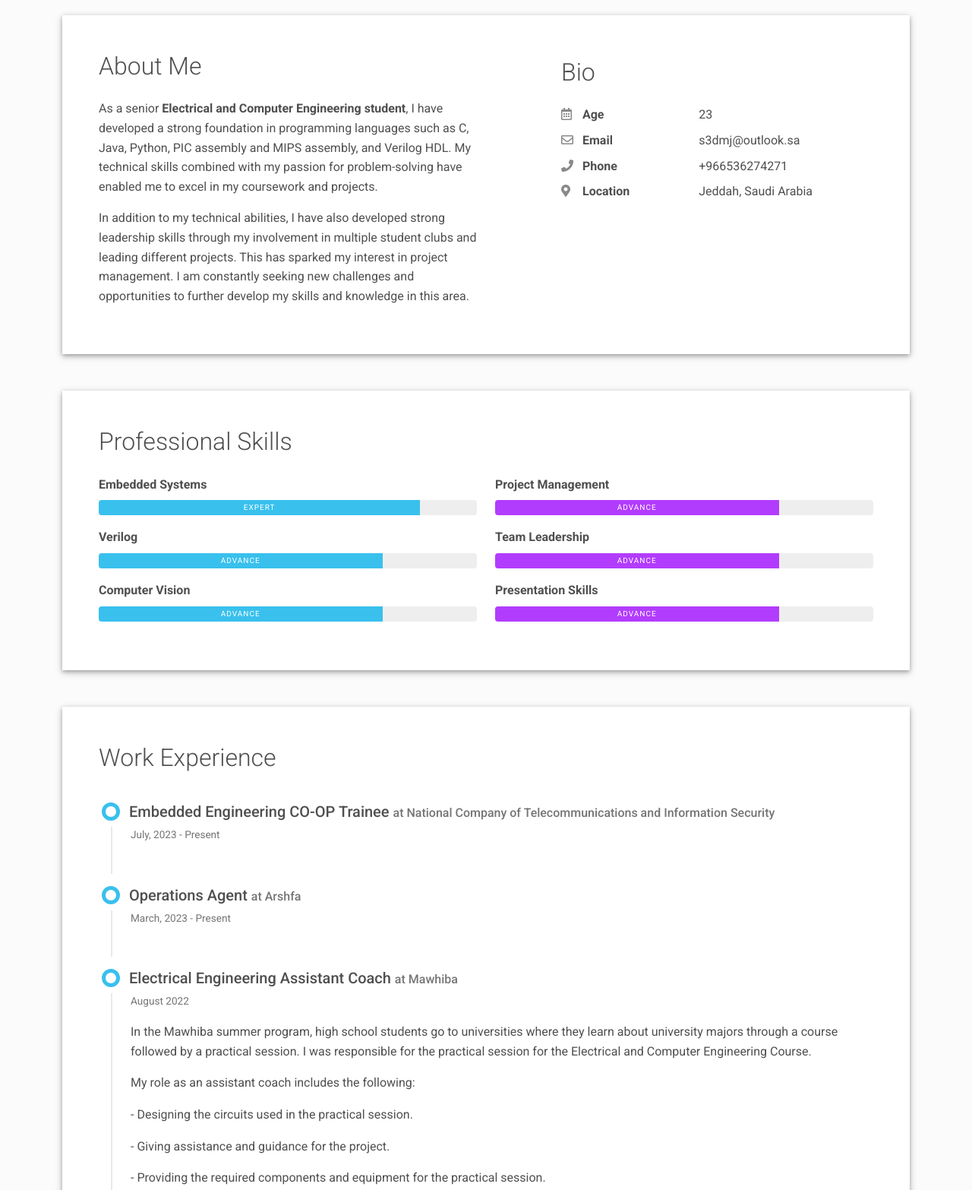
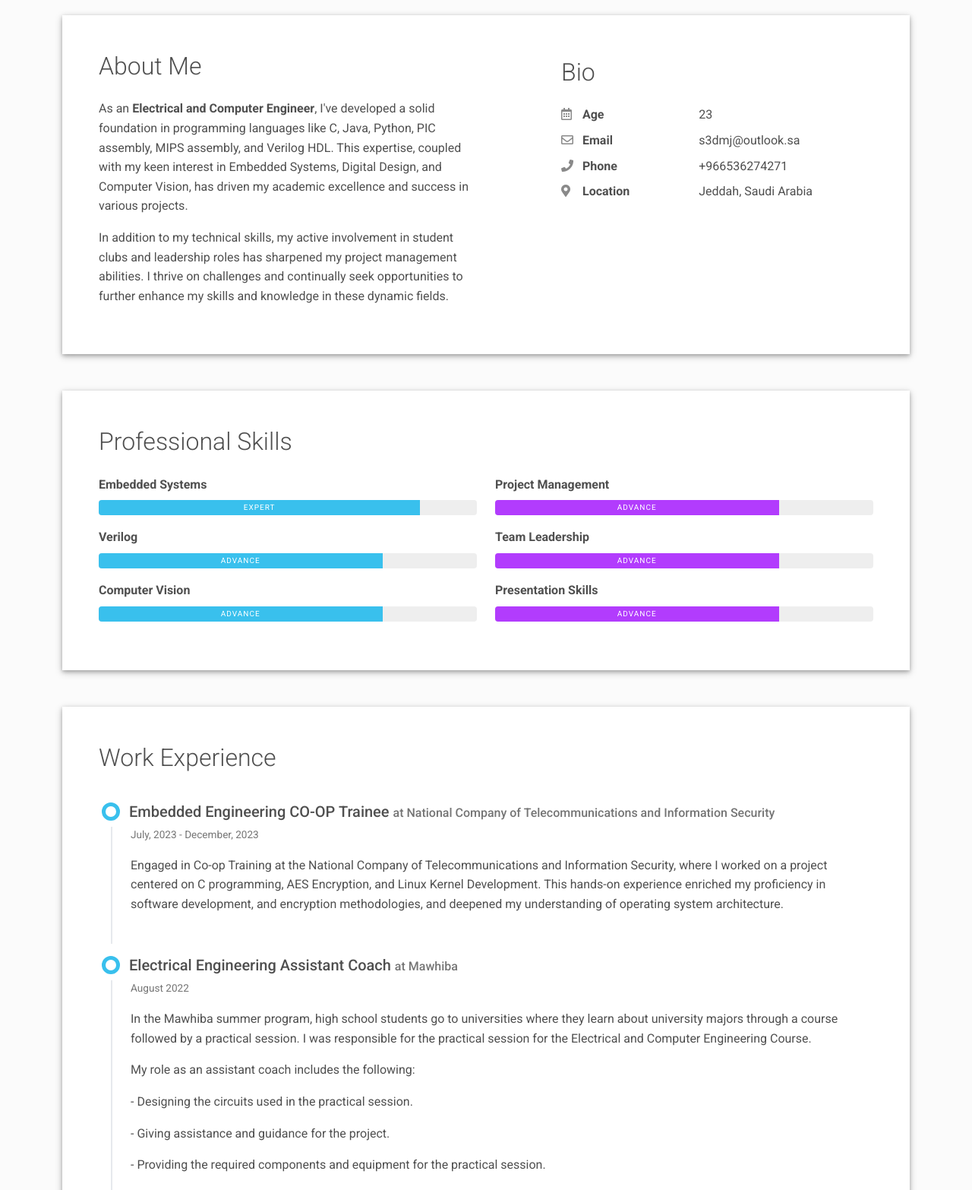
Before and after one commit to S3dMJ/S3dMJ.github.io, a plain HTML site: page index.html in a window 1280 px wide. Shown: the part 640-2206 px from the top of the page at 76% size. Drawn offline with Linux system fonts and the light colour scheme.

Commit message:
Update index.html

```diff
--- a/index.html
+++ b/index.html
@@ -80,14 +80,16 @@
                           <li class="nav-item"><a class="nav-link" href="https://github.com/S3dMJ" title="Github"><i
                                 class="fab fa-github"></i><span class="menu-title sr-only">Github</span></a>
                           </li>
-                          <li class="nav-item"><a class="nav-link" href="https://www.linkedin.com/in/s3dmj/" title="Linkedin"><i
-                                class="fab fa-linkedin"></i><span class="menu-title sr-only">Linkedin</span></a>
+                          <li class="nav-item"><a class="nav-link" href="https://www.linkedin.com/in/s3dmj/"
+                              title="Linkedin"><i class="fab fa-linkedin"></i><span
+                                class="menu-title sr-only">Linkedin</span></a>
                           </li>
                         </ul>
                       </nav>
                     </div>
                     <div class="d-print-none"><a class="btn btn-outline-light btn-lg shadow-sm mt-1 me-3"
-                        href="Saad A. Al-Jehani CV 11.8.23.pdf" data-aos="fade-right" data-aos-delay="700">Download CV</a></div>
+                        href="Saad A. Al-Jehani CV 11.8.23.pdf" data-aos="fade-right" data-aos-delay="700">Download
+                        CV</a></div>
                   </div>
                 </div>
               </div>
@@ -99,14 +101,13 @@
             <div class="row">
               <div class="col-md-6">
                 <h2 class="h2 fw-light mb-4">About Me</h2>
-                <p>As a senior <strong>Electrical and Computer Engineering student</strong>, I have developed a strong
-                  foundation in programming languages such as C, Java, Python, PIC assembly and MIPS assembly, and
-                  Verilog HDL. My technical skills combined with my passion for problem-solving have enabled me to excel
-                  in my coursework and projects.</p>
-                <p>In addition to my technical abilities, I have also developed strong leadership skills through my
-                  involvement in multiple student clubs and leading different projects. This has sparked my interest in
-                  project management. I am constantly seeking new challenges and opportunities to further develop my
-                  skills and knowledge in this area.</p>
+                <p>As an <strong>Electrical and Computer Engineer</strong>, I've developed a solid foundation in
+                  programming languages like C, Java, Python, PIC assembly, MIPS assembly, and Verilog HDL. This
+                  expertise, coupled with my keen interest in Embedded Systems, Digital Design, and Computer Vision, has
+                  driven my academic excellence and success in various projects.</p>
+                <p>In addition to my technical skills, my active involvement in student clubs and leadership roles has
+                  sharpened my project management abilities. I thrive on challenges and continually seek opportunities
+                  to further enhance my skills and knowledge in these dynamic fields.</p>
               </div>
               <div class="col-md-5 offset-lg-1">
                 <div class="row mt-2">
@@ -203,20 +204,17 @@
             <div class="timeline">
               <div class="timeline-card timeline-card-info" data-aos="fade-in" data-aos-delay="0">
                 <div class="timeline-head px-4 pt-3">
-                  <div class="h5">Embedded Engineering CO-OP Trainee <span class="text-muted h6">at National Company of Telecommunications and Information Security</span></div>
+                  <div class="h5">Embedded Engineering CO-OP Trainee <span class="text-muted h6">at National Company of
+                      Telecommunications and Information Security</span></div>
                 </div>
                 <div class="timeline-body px-4 pb-4">
-                  <div class="text-muted text-small mb-3">July, 2023 - Present</div>
-                  <div></div>
+                  <div class="text-muted text-small mb-3">July, 2023 - December, 2023</div>
+                  <div>
+                    <p>Engaged in Co-op Training at the National Company of Telecommunications and Information Security,
+                      where I worked on a project centered on C programming, AES Encryption, and Linux Kernel Development.
+                      This hands-on experience enriched my proficiency in software development, and encryption
+                      methodologies, and deepened my understanding of operating system architecture.</p>
                   </div>
-              </div>
-              <div class="timeline-card timeline-card-info" data-aos="fade-in" data-aos-delay="0">
-                <div class="timeline-head px-4 pt-3">
-                  <div class="h5">Operations Agent <span class="text-muted h6">at Arshfa</span></div>
-                </div>
-                <div class="timeline-body px-4 pb-4">
-                  <div class="text-muted text-small mb-3">March, 2023 - Present</div>
-                  <div></div>
                 </div>
               </div>
               <div class="timeline-card timeline-card-info" data-aos="fade-in" data-aos-delay="200">
@@ -226,14 +224,16 @@
                 </div>
                 <div class="timeline-body px-4 pb-4">
                   <div class="text-muted text-small mb-3">August 2022</div>
-                  <div><p>In the Mawhiba summer program, high school students go to universities where they learn about
+                  <div>
+                    <p>In the Mawhiba summer program, high school students go to universities where they learn about
                       university majors through a course followed by a practical session. I was responsible for the
                       practical session for the Electrical and Computer Engineering Course.</p>
 
                     <p>My role as an assistant coach includes the following:</p>
                     <p>- Designing the circuits used in the practical session.</p>
                     <p>- Giving assistance and guidance for the project.</p>
-                    <p>- Providing the required components and equipment for the practical session.</p></div>
+                    <p>- Providing the required components and equipment for the practical session.</p>
+                  </div>
                 </div>
               </div>
               <div class="timeline-card timeline-card-info" data-aos="fade-in" data-aos-delay="400">
@@ -243,12 +243,15 @@
                 </div>
                 <div class="timeline-body px-4 pb-4">
                   <div class="text-muted text-small mb-3">June 2021 - August 2021 </div>
-                  <div><p>A summer internship that focuses on the electrical part in building robots. 320 hours was spent
-                    in performing different tasks such as designing the circuit of the robots eyes, arms, legs, etc.</p>
+                  <div>
+                    <p>A summer internship that focuses on the electrical part in building robots. 320 hours was spent
+                      in performing different tasks such as designing the circuit of the robots eyes, arms, legs, etc.
+                    </p>
 
                     <p>My role as an Intern at Smart Methods includes the following:</p>
                     <p>- Designing the circuits used in the company's projects.</p>
-                    <p>- Programming the control units associated with I/O components</p></div>
+                    <p>- Programming the control units associated with I/O components</p>
+                  </div>
                 </div>
               </div>
             </div>
@@ -266,17 +269,19 @@
                 <div class="timeline-body px-4 pb-4">
                   <div class="text-muted text-small mb-3">2018 - 2023</div>
                   <div>
-                    <p><strong>Grade: 4.76</strong></p>
+                    <p><strong>Grade: 4.78 -First Honors-</strong></p>
 
                     <p>Many topics have come up during my time as an Electrical and Computer Engineering student at King
-                    Abdulaziz University. It primarily focused on Computer Architecture, Digital Design in Verilog, and
+                      Abdulaziz University. It primarily focused on Computer Architecture, Digital Design in Verilog,
+                      and
                       implementing those designs using FPGAs, Digital Signal Processing, Machine Learning, Computer
                       Vision, Embedded Systems, Data Structures, Algorithms, and Object Oriented Programming.</p>
 
                     <p>I participated in or led several student clubs in my spare time, including the Scientific
                       Innovations Club, the Electrical and Computer Engineering Club, the Computer Club, the Leadership
                       Engineering Club, and the IEEE KAU Student Branch. Where I planned and hosted thirteen online
-                    webinars and assisted in the organization of many more. And I attended many events and visits.</p></div>
+                      webinars and assisted in the organization of many more. And I attended many events and visits.</p>
+                  </div>
                 </div>
               </div>
               <div class="timeline-card timeline-card-success" data-aos="fade-in" data-aos-delay="400">
```
Lines whose indentation alone changed are shown as unchanged.
